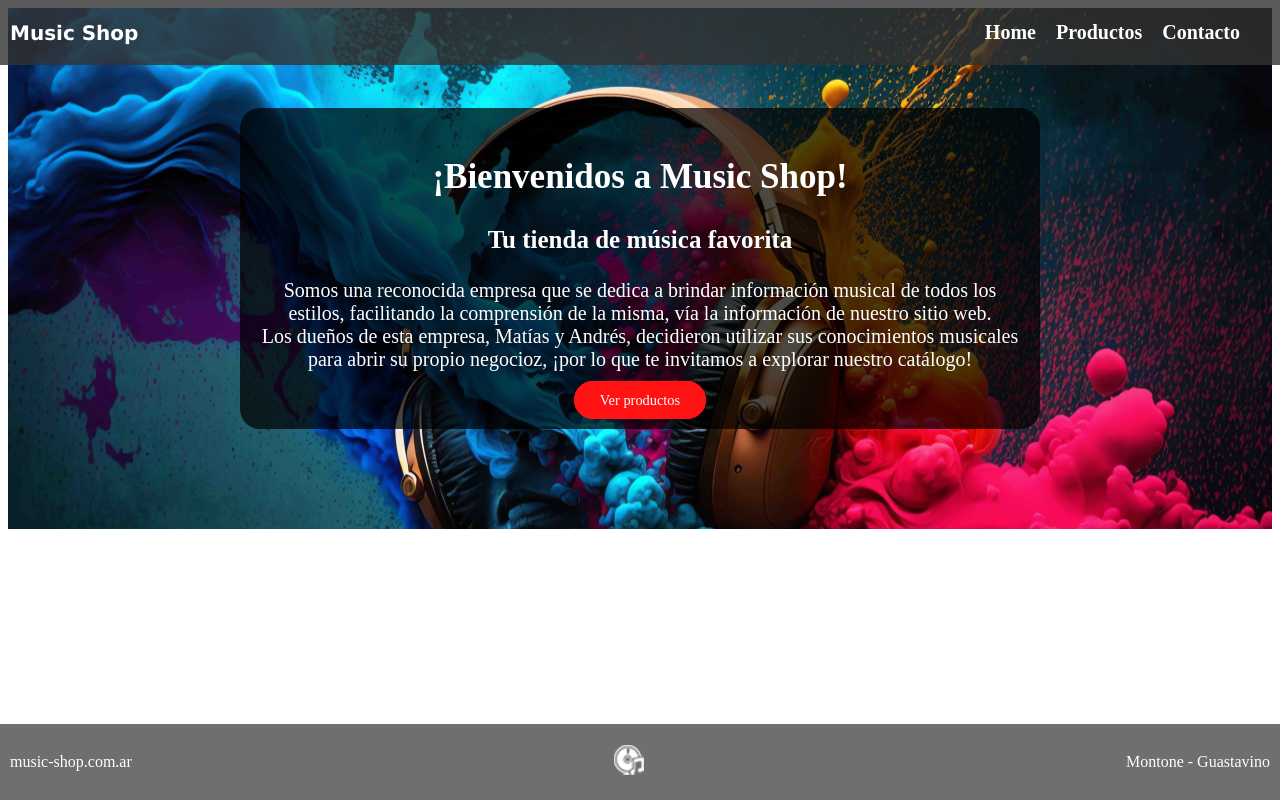
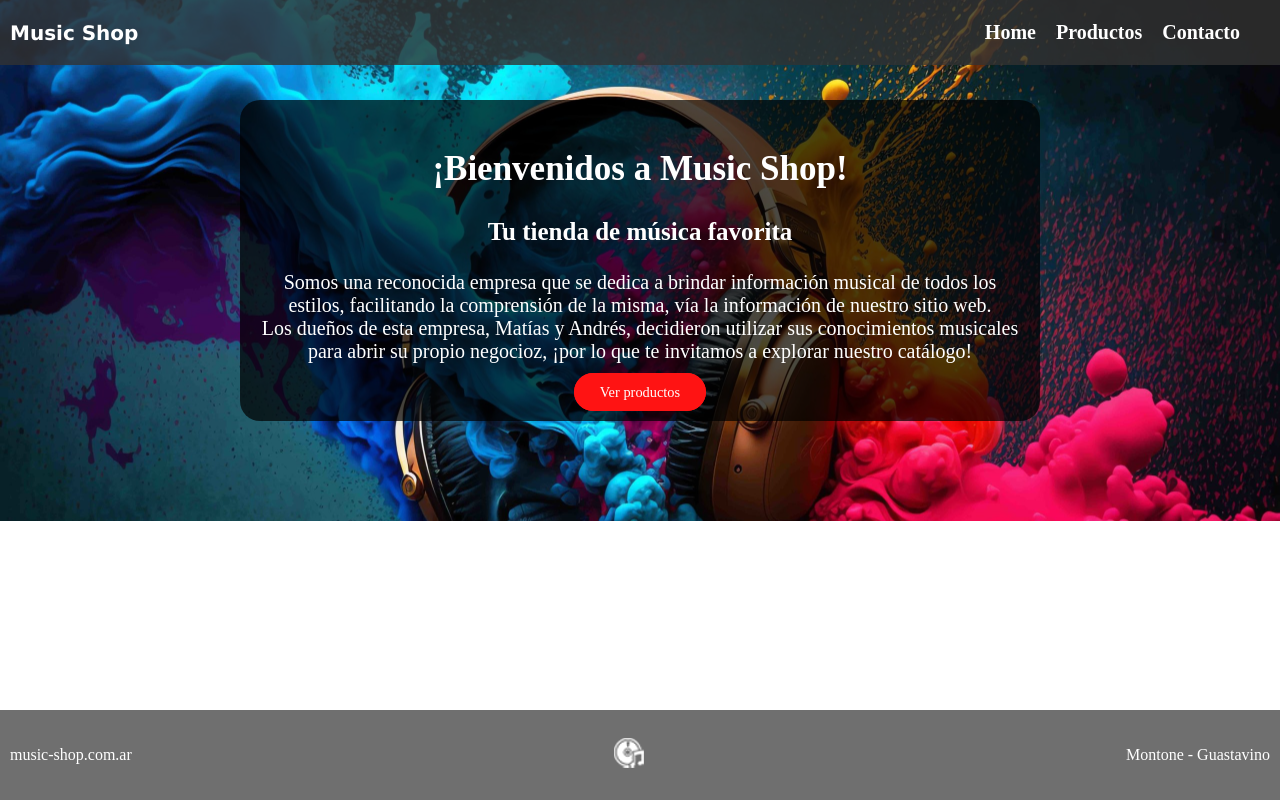
Before and after one commit to andyguastav/tpDaVinciPHP2, a PHP site: page / in a window 1280 px wide. Run offline with PHP 8.4, Linux system fonts and the light colour scheme.

Commit message:
Cambiando estilos en footer para que la imagen se vea correctamente

```diff
--- a/montone-guastavino/tp-1/assets/css/style.css
+++ b/montone-guastavino/tp-1/assets/css/style.css
@@ -1,3 +1,7 @@
+body{
+	margin: 0;
+	padding-bottom: 0;
+}
 /*Backgrond HOME*/
 #styleBodyHome{
     background-image: url('../../assets/imgs/musica-arte-scaled.jpg');
@@ -101,7 +105,7 @@ footer {
     background-color: rgba(51, 51, 51, 0.7);
     color: white;
     text-align: center;
-    padding: 5px 0;
+    padding: 12px 0;
     position: fixed;
     bottom: 0;
     left: 0;
```
